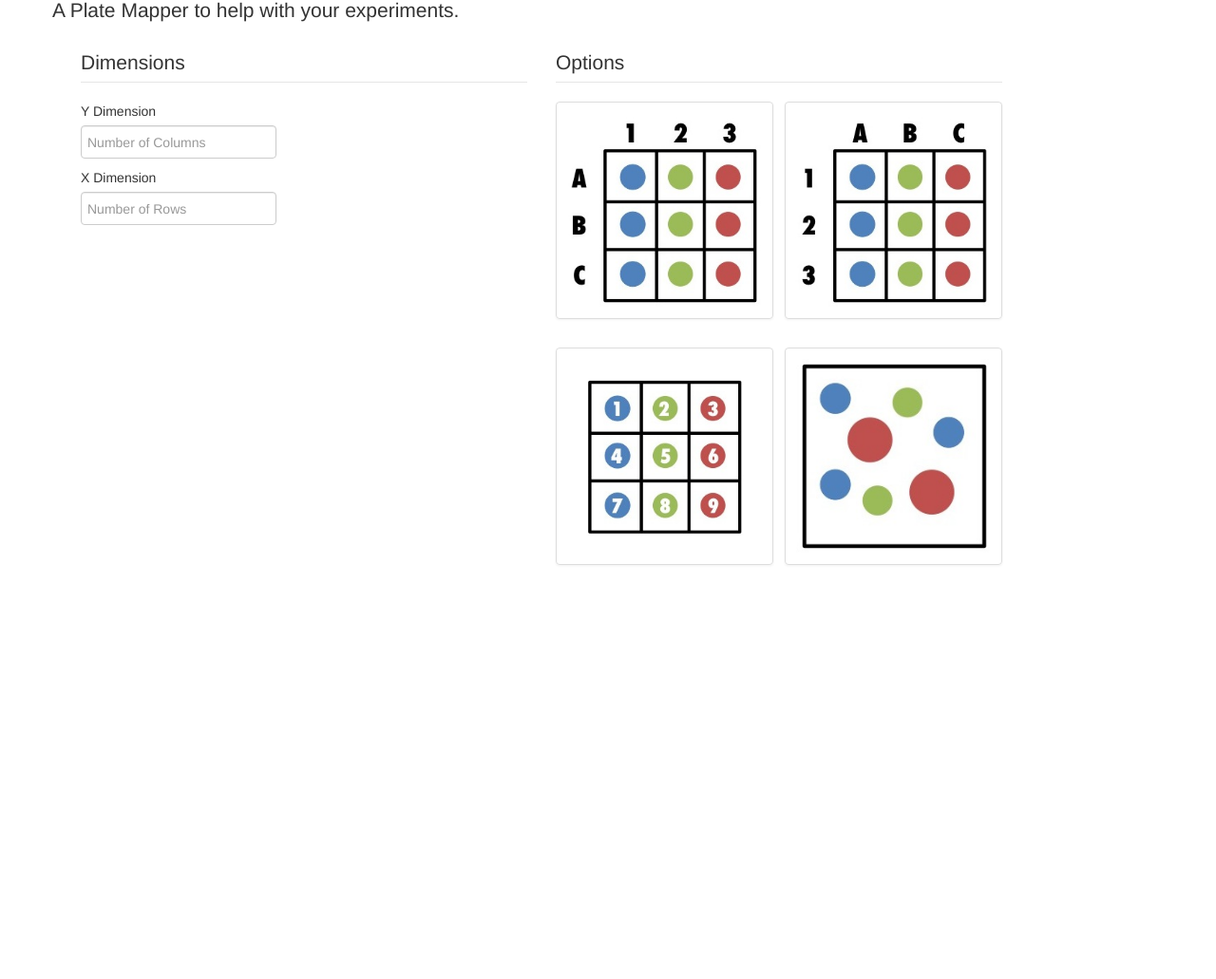
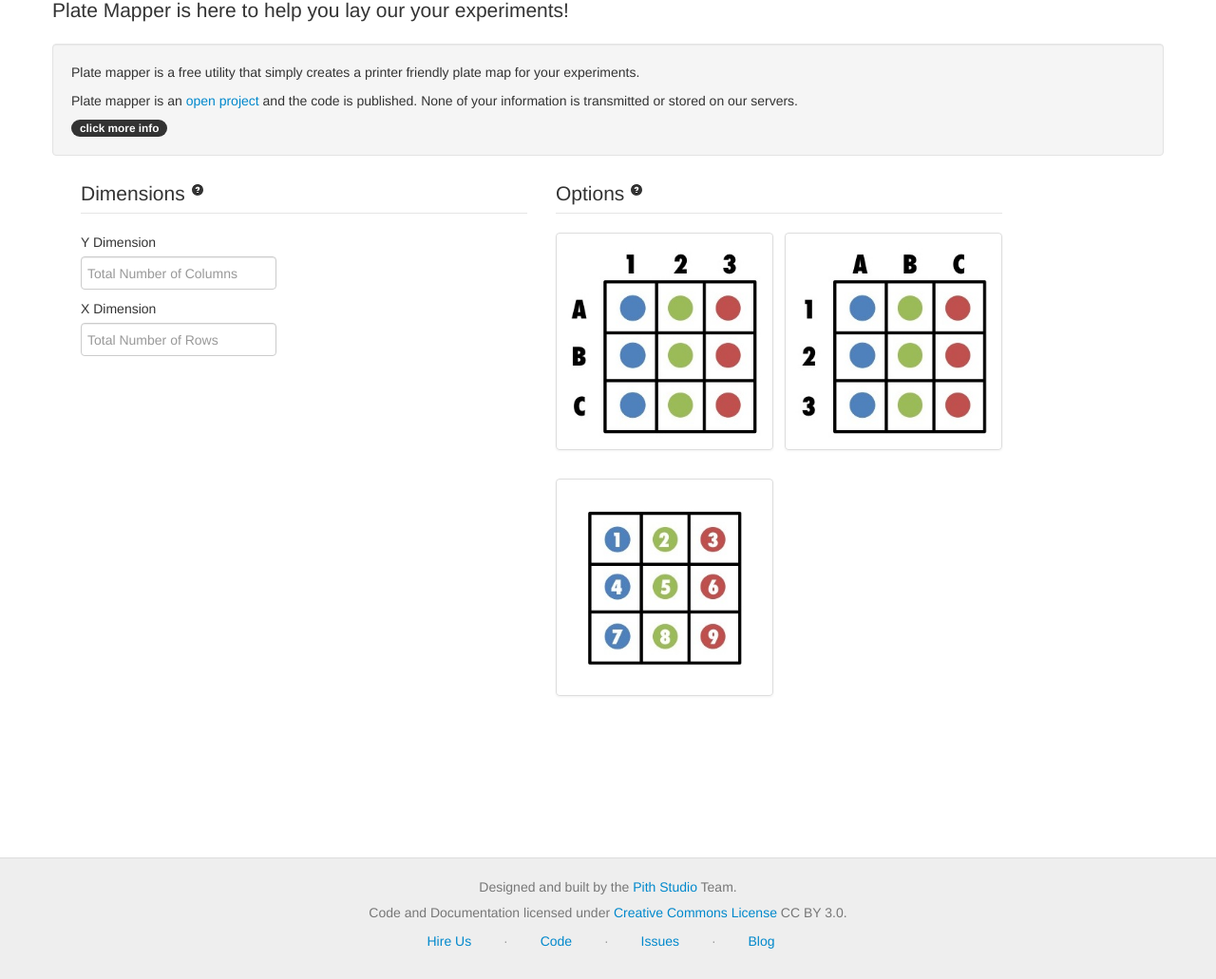
Before and after one commit to johnjjung/platemapper, a plain HTML site: page index.html in a window 1280 px wide. Shown: the part 84-1115 px from the top of the page at 95% size. Before the commit the page ends 800 px from the top, so only its background shows below. Drawn offline with nearby package versions, Linux system fonts and the light colour scheme.

Commit message:
Information and minor changes
Changes input cell highlights.
Added more information on index page.

```diff
--- a/css/style.css
+++ b/css/style.css
@@ -5,11 +5,13 @@ body {
 	table-layout: fixed;
 }
 .grid-row:hover {
-	background-color: #eee;
+	background-color: paleturquoise!important;
+	cursor: text;
 }
 .grid-row-header {
 	font-weight: bold;
 	text-align: center!important;
+	vertical-align: middle!important;
 }
 .grid-header {
 	text-align: center!important;
@@ -25,9 +27,7 @@ body {
 }
 .noborder:focus {
 	border: 1px solid!important;
-}
-.noborder:hover {
-	background-color: #eee;
+	border-color: paleturquoise!important;
 }
 span.grid-align-top-left {
 	font-size: 1ex;
@@ -40,13 +40,25 @@ span.grid-align-top-left {
 }
 .input-cell {
 	font-size: 1.2em!important;
+	margin: 0px!important;
 }
+.help {
+	cursor: help;
+}
+#minfo {
+	cursor: pointer;
+}
+
+
+/* Print
+-------------------------------------------------- */
 
 @media print {
 	.noprint,
 	.badge,
 	.removePrint,
-	input.headerinput[value=""]
+	input.headerinput[value=""],
+	.footer
 	{
 		display: none;
 	}
@@ -55,3 +67,28 @@ span.grid-align-top-left {
 		border-collapse: collapse!important;
 	}
 }
+
+/* Footer
+-------------------------------------------------- */
+
+.footer {
+  text-align: center;
+  padding: 20px 0;
+  margin-top: 10em;
+  border-top: 1px solid #ddd;
+  background-color: #eee;
+}
+.footer p {
+  margin-bottom: 1ex;
+  color: #777;
+}
+.footer-links {
+  margin: 10px 0;
+}
+.footer-links li {
+  display: inline;
+  padding: 0 15px;
+}
+.footer-links li:first-child {
+  padding-left: 0;
+}
--- a/index.html
+++ b/index.html
@@ -35,22 +35,38 @@
 
 			<!-- heading -->
 			<div class="span12 noprint">
-				<h1>Plate Mapper</h1>
-				<p class="lead">A Plate Mapper to help with your experiments.</p>
+				<h1>Plate Mapper <small>by <a href="http://www.pith-studio.com">Pith Studio</a></small></h1>
+				<p class="lead">Plate Mapper is here to help you lay our your experiments! </p>
+				<div class="well">
+					<p>
+						Plate mapper is a free utility that simply creates a printer friendly plate map for your experiments.
+					</p>
+					<p>
+						Plate mapper is an <a href="https://github.com/johnjjung/platemapper">open project</a> and the code is published. None of your information is transmitted or stored on our servers.
+					</p>
+					<span id="minfo"class="badge badge-inverse">click more info</span>
+					<div id="moreinfo" style="display:none;">
+						<p>Plate mapper is free, and we plan on keeping it free. </p>
+						<p>We've made the plate mapper for mainly for ELISAs, ELISPOTs, etc... but really you can use it for anything on a grid. </p>
+						<p>You can review our terms and conditions <a href="/terms">here</a>. If you're stressed that your experiements aren't working, why don't you take a <a href="https://specitrack.com/bored">break</a>? </p>
+						<p>You can review our privacy policy <a href="/privacy">here</a>. We do not store any information that you input on this site.</p>
+					</div>
+				</div>
+
 			</div>
 
 			<!-- dimensions -->
 			<div class="span5 noprint">
-				<legend>Dimensions</legend>
+				<legend>Dimensions <a class="help" data-trigger="hover" data-toggle="popover" data-placement="right" title="Enter the total number of wells you have on each row and column." data-original-title=""><i class="icon-question-sign"></i></legend> </a>
 				<label class="control-label" for="Ydimension">Y Dimension</label>
-				<input id="Ydimension" style="height: 2.5em;" type="text" placeholder="Number of Columns">
+				<input id="Ydimension" style="height: 2.5em;" type="text" placeholder="Total Number of Columns">
 				<label class="control-label" for="Xdimension">X Dimension</label>
-				<input id="Xdimension" style="height: 2.5em;" type="text" placeholder="Number of Rows">
+				<input id="Xdimension" style="height: 2.5em;" type="text" placeholder="Total Number of Rows">
 			</div>
 
 			<!-- options -->
 			<div class="span5 noprint">
-				<legend>Options</legend>
+				<legend>Options <a class="help" data-trigger="hover" data-toggle="popover" data-placement="right" title="Click on the layout of your plate. "><i class="icon-question-sign"></i></legend> </a></legend>
 				<div class="row-fluid">
 					<ul class="thumbnails">
 						<li class="span6">
@@ -68,11 +84,6 @@
 						<li class="span6">
 							<a id="num-config" href="#" class="thumbnail">
 								<img src="img/options/num-config.jpg" alt="Numeric">
-							</a>
-						</li>
-						<li class="span6">
-							<a id="free-config" href="#" class="thumbnail">
-								<img src="img/options/free-config.jpg" alt="Free Floating">
 							</a>
 						</li>
 					</ul>
@@ -125,8 +136,30 @@
 
 		$('#printf').click(function() { finalize(); });
 		$('#edit').click(function() { editit(); });
+		$('#minfo').click(function () {
+			$('#moreinfo').slideDown('fast');
+			$('#minfo').hide()
+		})
+
+		// popover
+		$('.help').popover();
+
 	</script>
 
 
 </body>
+	<footer class="footer">
+	      <div class="container">
+	        <p>Designed and built by the <a href="http://www.pith-studio.com">Pith Studio</a> Team.</p>
+	        <p>Code and Documentation licensed under <a href="https://creativecommons.org/licenses/by-sa/3.0/us/deed.en_US" target="_blank">Creative Commons License</a> CC BY 3.0</a>.</p>
+	        <ul class="footer-links">
+	          <li><a href="http://www.pith-studio.com/#contact">Hire Us</a></li>
+	          <li class="muted">·</li>
+	          <li><a href="https://github.com/johnjjung/platemapper">Code</a></li>
+	          <li class="muted">·</li>
+	          <li><a href="https://github.com/johnjjung/platemapper/issues">Issues</a></li>
+	          <li class="muted">·</li>
+	          <li><a href="http://blog.specitrack.com">Blog</a></li>
+	      </div>
+	    </footer>
 </html>
```
